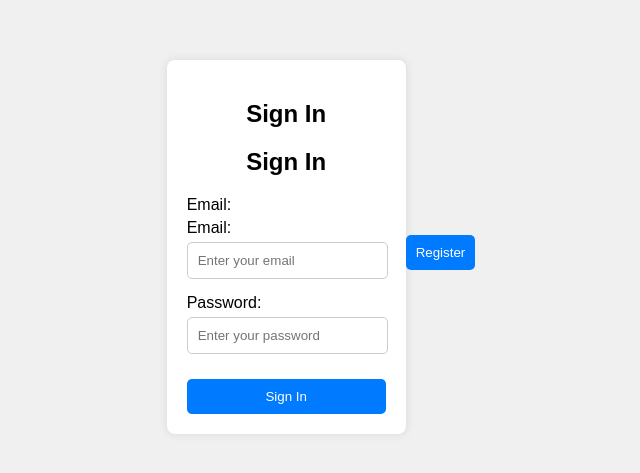
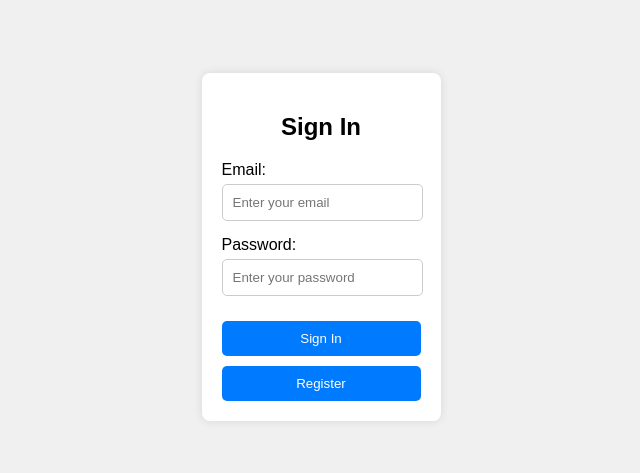
Before and after one commit to bibash16/LMS, a website: page public/html/login.html in a window 1280 px wide. Shown: the part 153-626 px from the top of the page, without its empty margins (319-959 px from the left). Drawn offline with Linux system fonts and the light colour scheme; files that its build step writes are made by us from their sources.

Commit message:
fixes html and css problems in form

```diff
--- a/public/html/login.html
+++ b/public/html/login.html
@@ -4,16 +4,14 @@
     <meta charset="UTF-8">
     <meta name="viewport" content="width=device-width, initial-scale=1.0">
     <title>Login</title>
-    <link rel="stylesheet" href="css/login.css">
+    <link rel="stylesheet" href="/css/login.css">
 </head>
 <body>
     <div class="login-container">
-        <form class="login-form" action="/api/v1/user/postLogin" method="POST">
-            <h2>Sign In</h2>
-        <form class="login-form" action="/api/v1/user/postLogin" method="POST">
+        <div class="login-form">
+            <form action="/api/v1/user/postLogin" method="POST">
                 <h2>Sign In</h2>
                 <div class="input-group">
-                <label for="email">Email:</label>
                     <label for="email">Email:</label>
                     <input type="email" id="email" name="email" placeholder="Enter your email" required>
                 </div>
@@ -28,5 +26,7 @@
                 <button type="submit">Register</button>
             </form>
         </div>
+
+    </div>
 </body>
 </html>
--- a/routes/userRoutes.js
+++ b/routes/userRoutes.js
@@ -14,6 +14,4 @@ router.get('/dashboard', userController.dashboard);
 router.route('/get-user-info')
     .get(authController.protect, userController.getUserInfo);
 
-router.get('/users', userController.getAllUsers);
-
 module.exports = router;
```
Also changed, not shown: public/html/registration.html (+1 -1 lines). Lines whose indentation alone changed are shown as unchanged.
